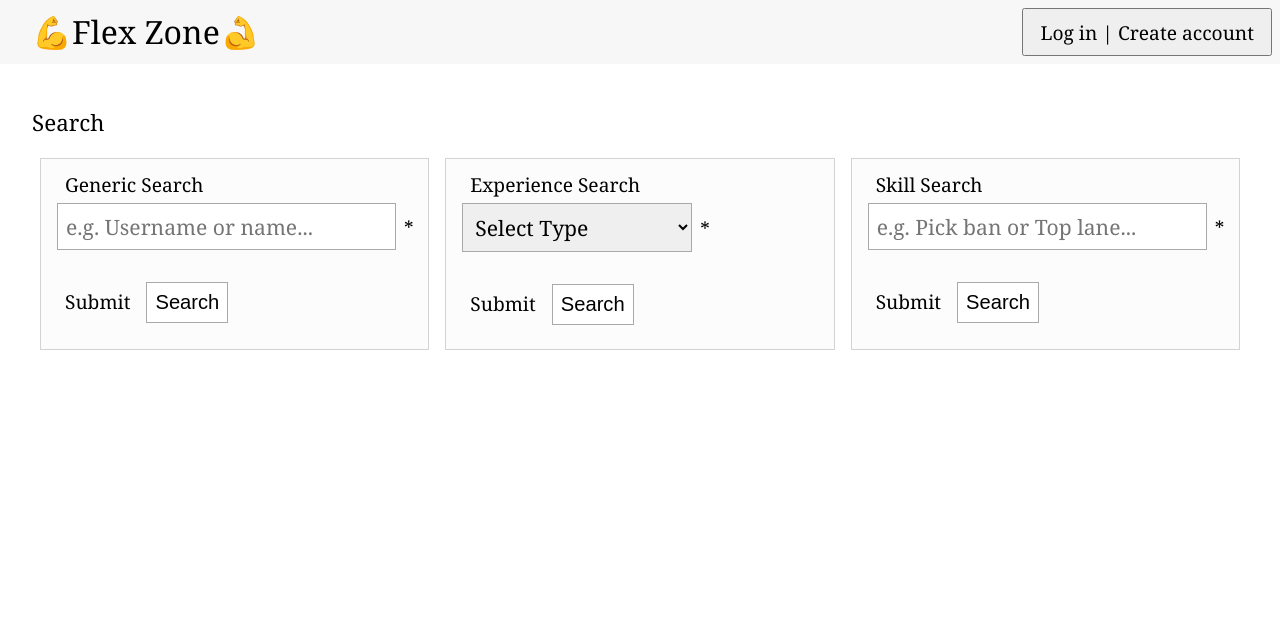
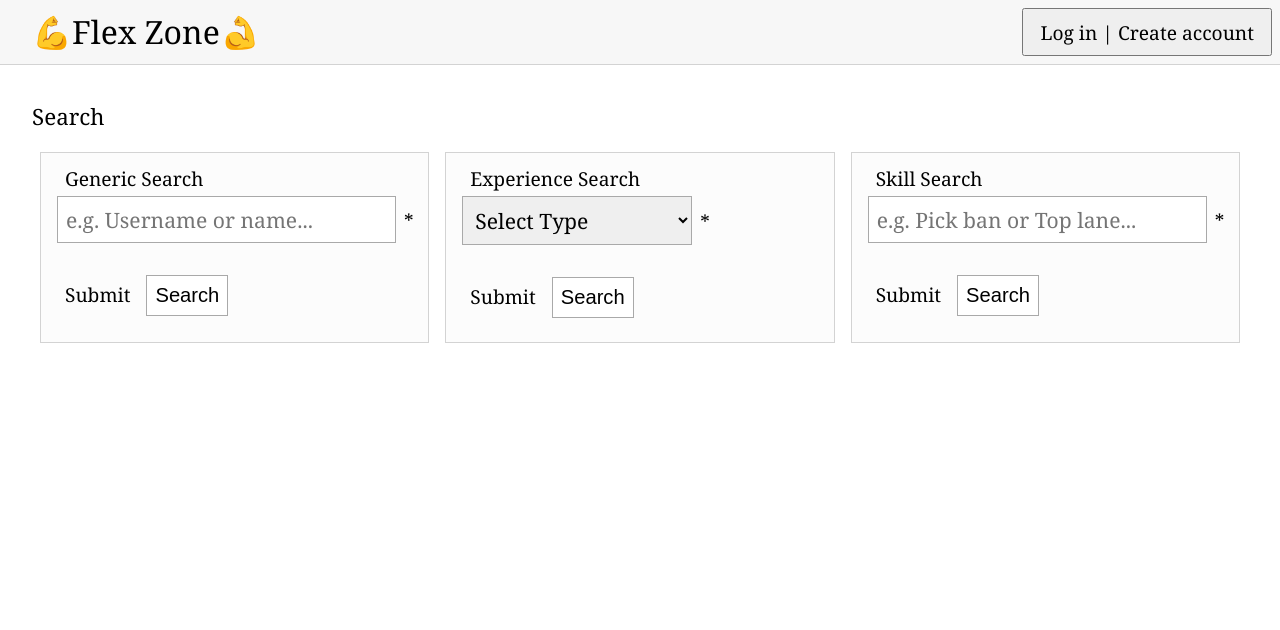
Before and after one commit to jensbern/DVGB06_flex_zone, a Flask app: page / in a window 1280 px wide. Shown: the top 630 px of the page. Run offline with Flask 2, Linux system fonts and the light colour scheme; parts of the project's set-up code (start-up, migrations or seed data) failed here and were passed over.

Commit message:
header fixed position when scolling

```diff
--- a/web/static/stylesheet/style.css
+++ b/web/static/stylesheet/style.css
@@ -4,6 +4,7 @@ body {
 
 main {
   padding: 32px;
+  padding-top: 7%;
 }
 
 header {
@@ -12,6 +13,10 @@ header {
   -ms-grid-columns: auto auto;
       grid-template-columns: auto auto;
   background-color: #f7f7f7;
+  position: fixed;
+  width: 100%;
+  z-index: 1;
+  border-bottom: 1px solid lightgray;
 }
 
 h1 {
--- a/web/static/stylesheet/style.scss
+++ b/web/static/stylesheet/style.scss
@@ -5,12 +5,18 @@ body{
 }
 main {
   padding: 32px;
+  padding-top: 7%;
 }
 
 header{
   display: grid;
   grid-template-columns: auto auto;
   background-color: rgb(247, 247, 247);
+  // background: linear-gradient(0.25turn, #fff8c4, #ffffe9, #fffad2);
+  position: fixed;
+  width: 100%;
+  z-index: 1;
+  border-bottom: 1px solid lightgray;
 }
 
 h1 {
```
Also changed, not shown: 1 other file.
